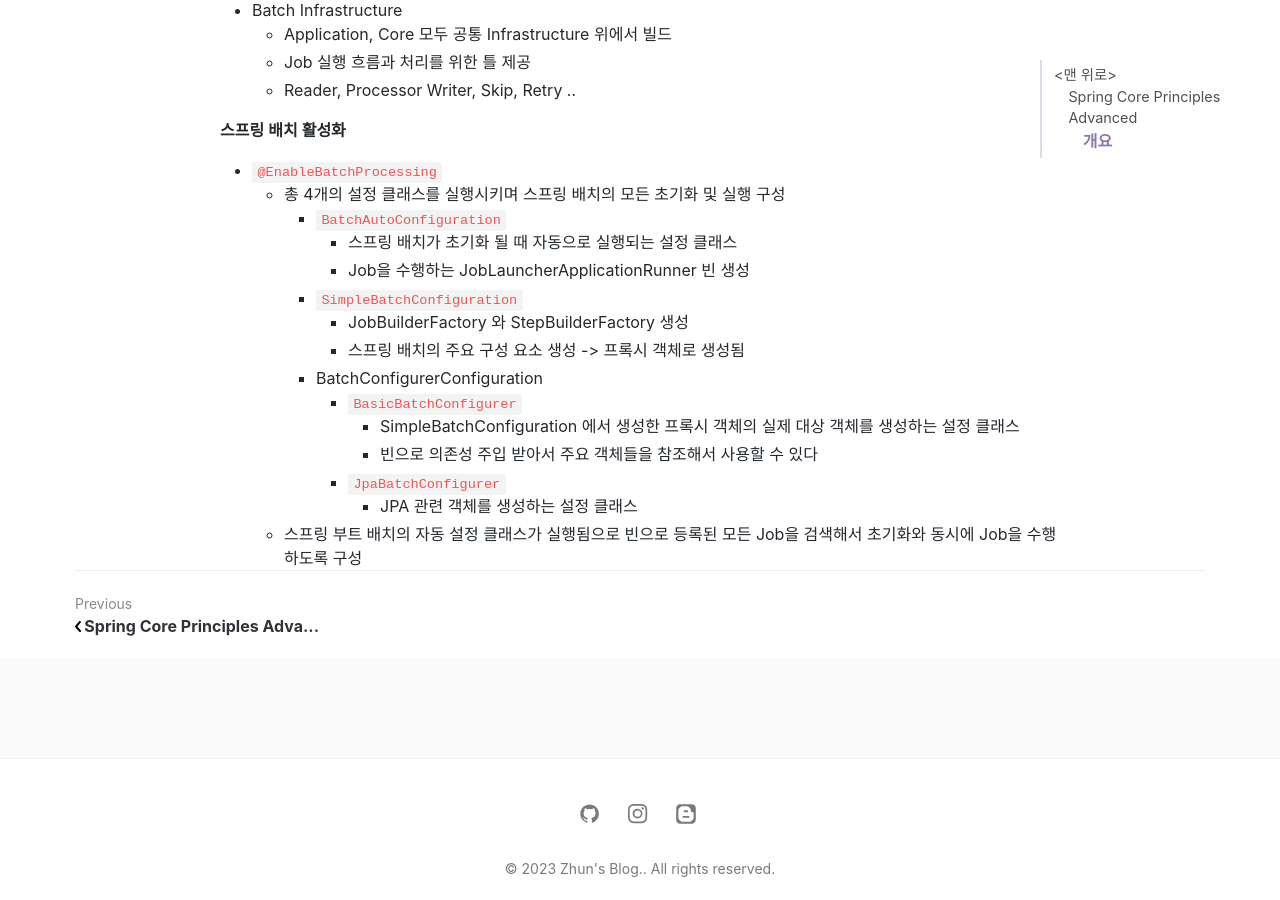
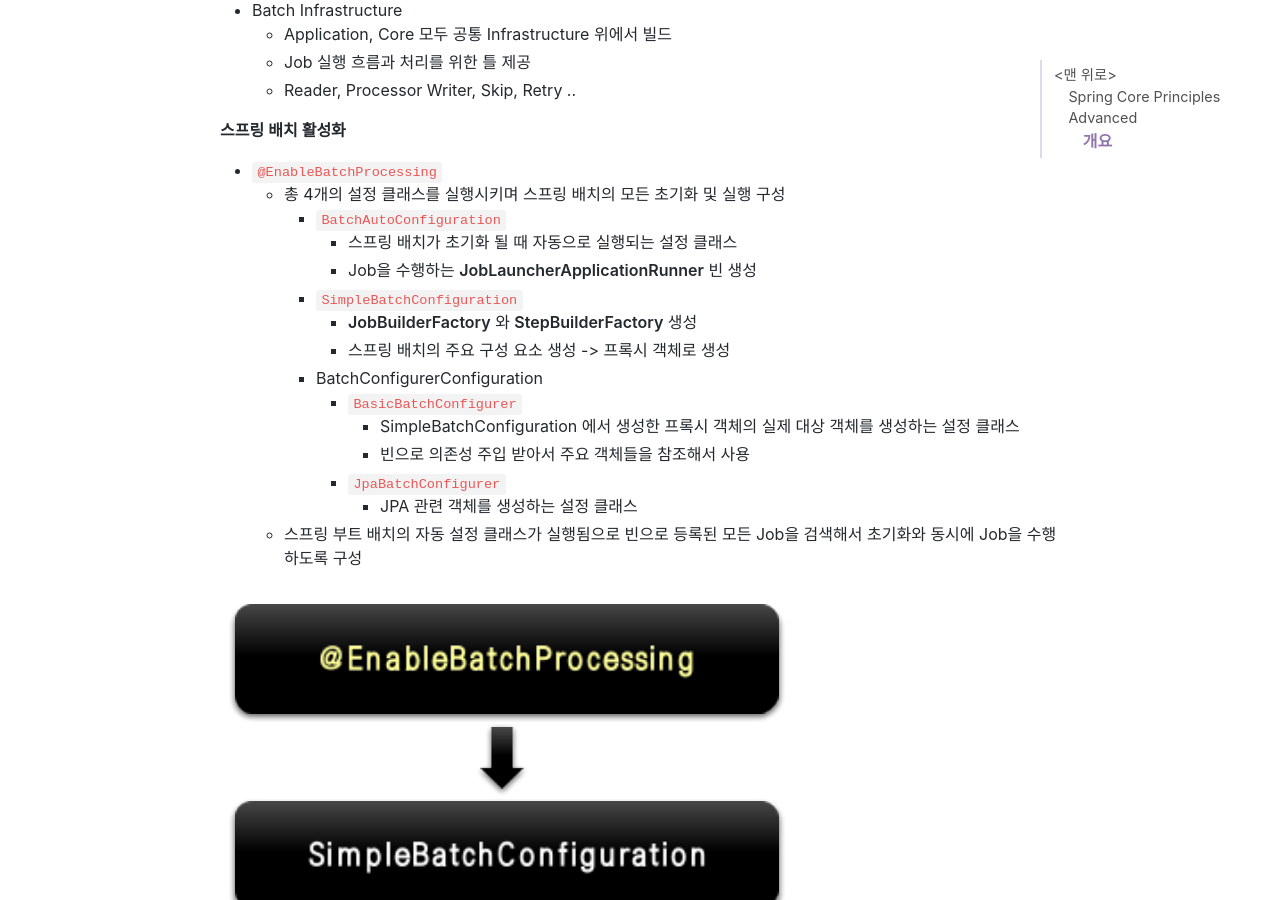
Before and after one commit to jihunparkme/jihunparkme.github.io, a Jekyll site: the page built from _posts/2023-01-19-Spring-Boot-base-Spring-Batch.md, in a window 1280 px wide and 900 px high, scrolled down 1227 px. Built offline with Jekyll 4.4.1, drawn with Linux system fonts in a browser that asks for light colours; nearby versions of some CDN libraries; comment, search, counter and statistics services are not loaded.

```diff
--- a/_posts/2023-01-19-Spring-Boot-base-Spring-Batch.md
+++ b/_posts/2023-01-19-Spring-Boot-base-Spring-Batch.md
@@ -11,7 +11,7 @@
 
 정수원님의 [Spring Boot 기반으로 개발하는 Spring Batch](https://www.inflearn.com/course/%EC%8A%A4%ED%94%84%EB%A7%81-%EB%B0%B0%EC%B9%98/dashboard) 강의 노트
 
-[Project]()
+[Project](https://github.com/jihunparkme/Inflearn-Spring-Batch)
 
 ## 개요
 
@@ -40,14 +40,16 @@
   - 총 4개의 설정 클래스를 실행시키며 스프링 배치의 모든 초기화 및 실행 구성
     - `BatchAutoConfiguration`
       - 스프링 배치가 초기화 될 때 자동으로 실행되는 설정 클래스
-      - Job을 수행하는 JobLauncherApplicationRunner 빈 생성
+      - Job을 수행하는 **JobLauncherApplicationRunner** 빈 생성
     - `SimpleBatchConfiguration`
-      - JobBuilderFactory 와 StepBuilderFactory 생성
-      - 스프링 배치의 주요 구성 요소 생성 -> 프록시 객체로 생성됨
+      - **JobBuilderFactory** 와 **StepBuilderFactory** 생성
+      - 스프링 배치의 주요 구성 요소 생성 -> 프록시 객체로 생성
     - BatchConfigurerConfiguration
       - `BasicBatchConfigurer`
         - SimpleBatchConfiguration 에서 생성한 프록시 객체의 실제 대상 객체를 생성하는 설정 클래스
-        - 빈으로 의존성 주입 받아서 주요 객체들을 참조해서 사용할 수 있다
+        - 빈으로 의존성 주입 받아서 주요 객체들을 참조해서 사용
       - `JpaBatchConfigurer`
         - JPA 관련 객체를 생성하는 설정 클래스
   - 스프링 부트 배치의 자동 설정 클래스가 실행됨으로 빈으로 등록된 모든 Job을 검색해서 초기화와 동시에 Job을 수행하도록 구성
+
+![Result](https://github.com/jihunparkme/jihunparkme.github.io/blob/master/post_img/spring-batch/enable-batch-processing.png?raw=true 'Result')
```
